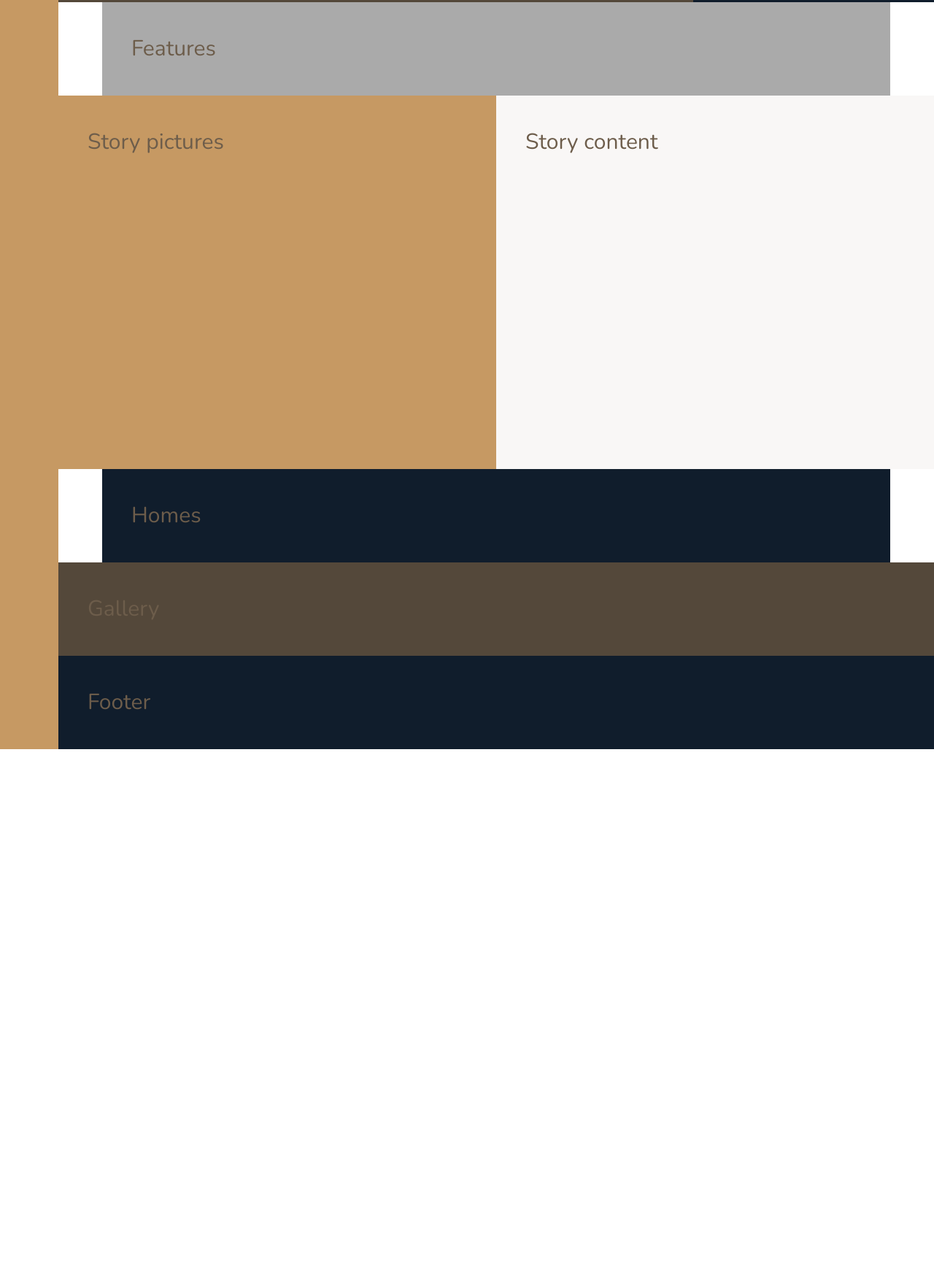
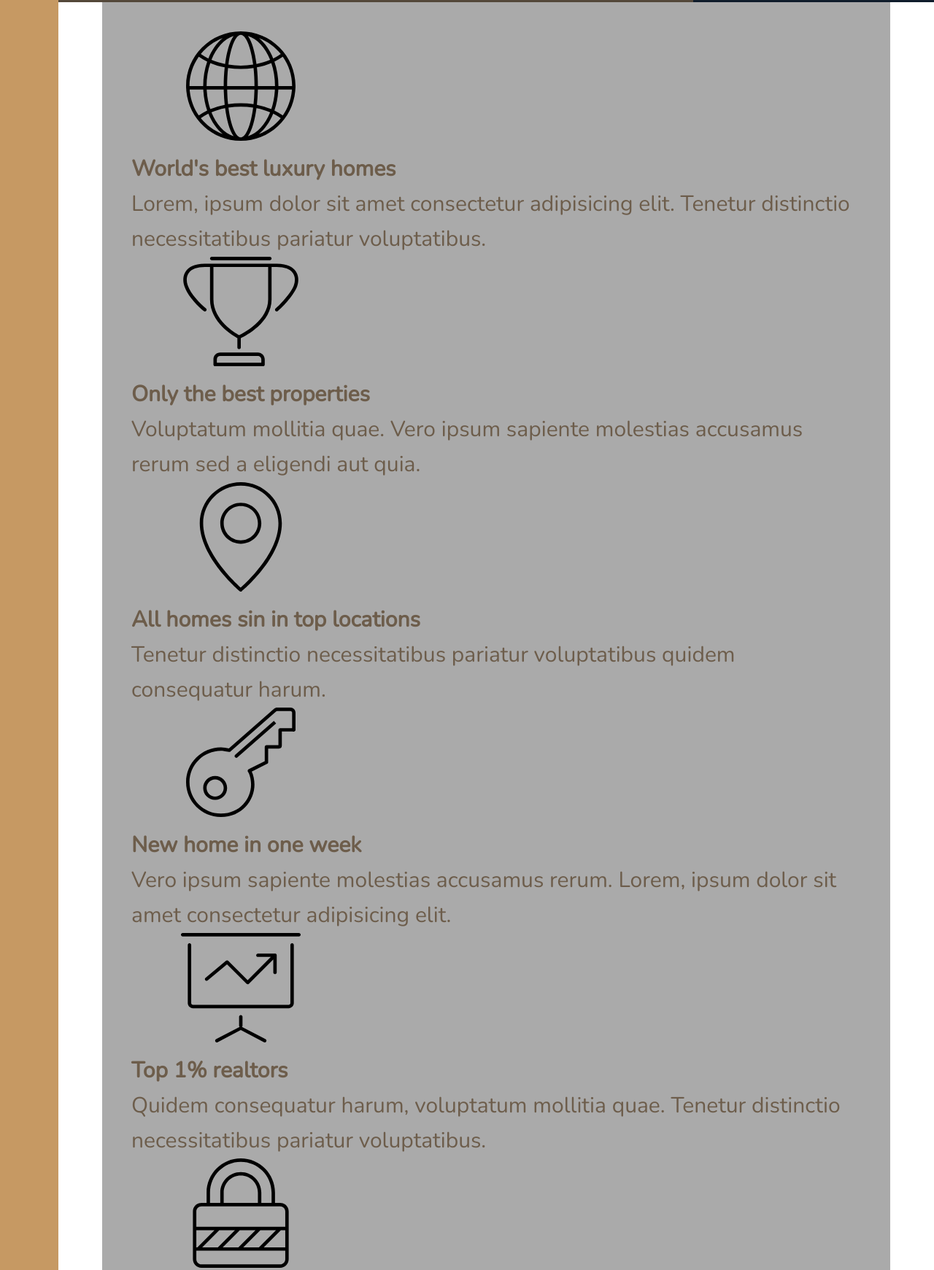
Before and after one commit to monika-lenartowicz/nexter, a website: page index.html in a window 1280 px wide. Shown: the part 637-2378 px from the top of the page at 73% size. Before the commit the page ends 1664 px from the top, so only its background shows below. Drawn offline with nearby package versions, Linux system fonts and the light colour scheme.

Commit message:
added features section in html

```diff
--- a/index.html
+++ b/index.html
@@ -11,6 +11,7 @@
     <link rel="shortcut icon" type="image/png" href="img/favicon.png">
 
     <title>nexter &mdash; your home, your freedom</title>
+
 </head>
 
 <body class="container">
@@ -27,7 +28,62 @@
     </div>
 
     <section class="features">
-        Features
+        <div class="feature">
+            <svg class="feature__icon">
+                <use xlink:href="img/sprite.svg#icon-global"></use>
+            </svg>
+            <h4 class="heading-4 heading-4--dark">World's best luxury homes</h4>
+            <p class="feature__text">
+                Lorem, ipsum dolor sit amet consectetur adipisicing elit. Tenetur distinctio necessitatibus pariatur
+                voluptatibus.
+            </p>
+        </div>
+        <div class="feature">
+            <svg class="feature__icon">
+                <use xlink:href="img/sprite.svg#icon-trophy"></use>
+            </svg>
+            <h4 class="heading-4 heading-4--dark">Only the best properties</h4>
+            <p class="feature__text">
+                Voluptatum mollitia quae. Vero ipsum sapiente molestias accusamus rerum sed a eligendi aut quia.
+            </p>
+        </div>
+        <div class="feature">
+            <svg class="feature__icon">
+                <use xlink:href="img/sprite.svg#icon-map-pin"></use>
+            </svg>
+            <h4 class="heading-4 heading-4--dark">All homes sin in top locations</h4>
+            <p class="feature__text">
+                Tenetur distinctio necessitatibus pariatur voluptatibus quidem consequatur harum.
+            </p>
+        </div>
+        <div class="feature">
+            <svg class="feature__icon">
+                <use xlink:href="img/sprite.svg#icon-key"></use>
+            </svg>
+            <h4 class="heading-4 heading-4--dark">New home in one week</h4>
+            <p class="feature__text">
+                Vero ipsum sapiente molestias accusamus rerum. Lorem, ipsum dolor sit amet consectetur adipisicing elit.
+            </p>
+        </div>
+        <div class="feature">
+            <svg class="feature__icon">
+                <use xlink:href="img/sprite.svg#icon-presentation"></use>
+            </svg>
+            <h4 class="heading-4 heading-4--dark">Top 1% realtors</h4>
+            <p class="feature__text">
+                Quidem consequatur harum, voluptatum mollitia quae. Tenetur distinctio necessitatibus pariatur
+                voluptatibus.
+            </p>
+        </div>
+        <div class="feature">
+            <svg class="feature__icon">
+                <use xlink:href="img/sprite.svg#icon-lock"></use>
+            </svg>
+            <h4 class="heading-4 heading-4--dark">Secure paymants on nexter</h4>
+            <p class="feature__text">
+                Pariatur voluptatibus quidem consequatur harum, voluptatum mollitia quae.
+            </p>
+        </div>
     </section>
 
     <div class="story__pictures">
```
